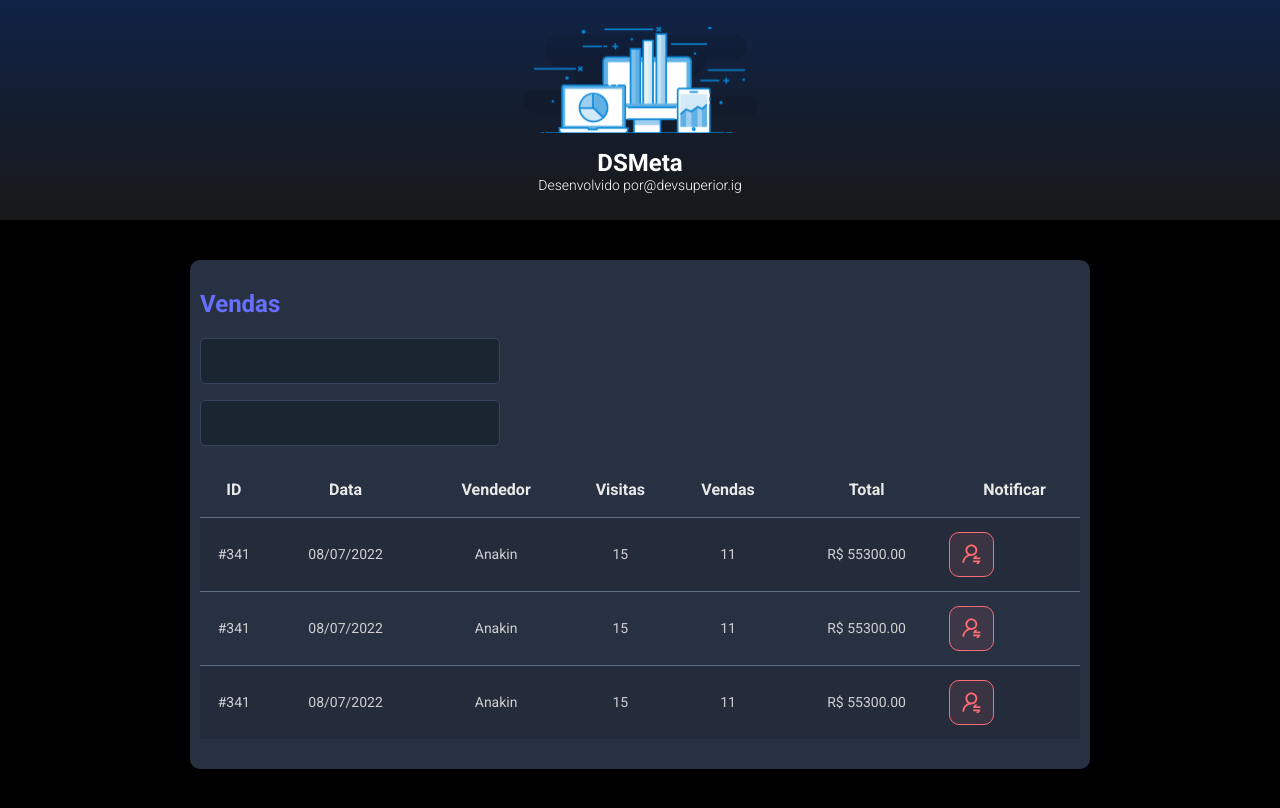
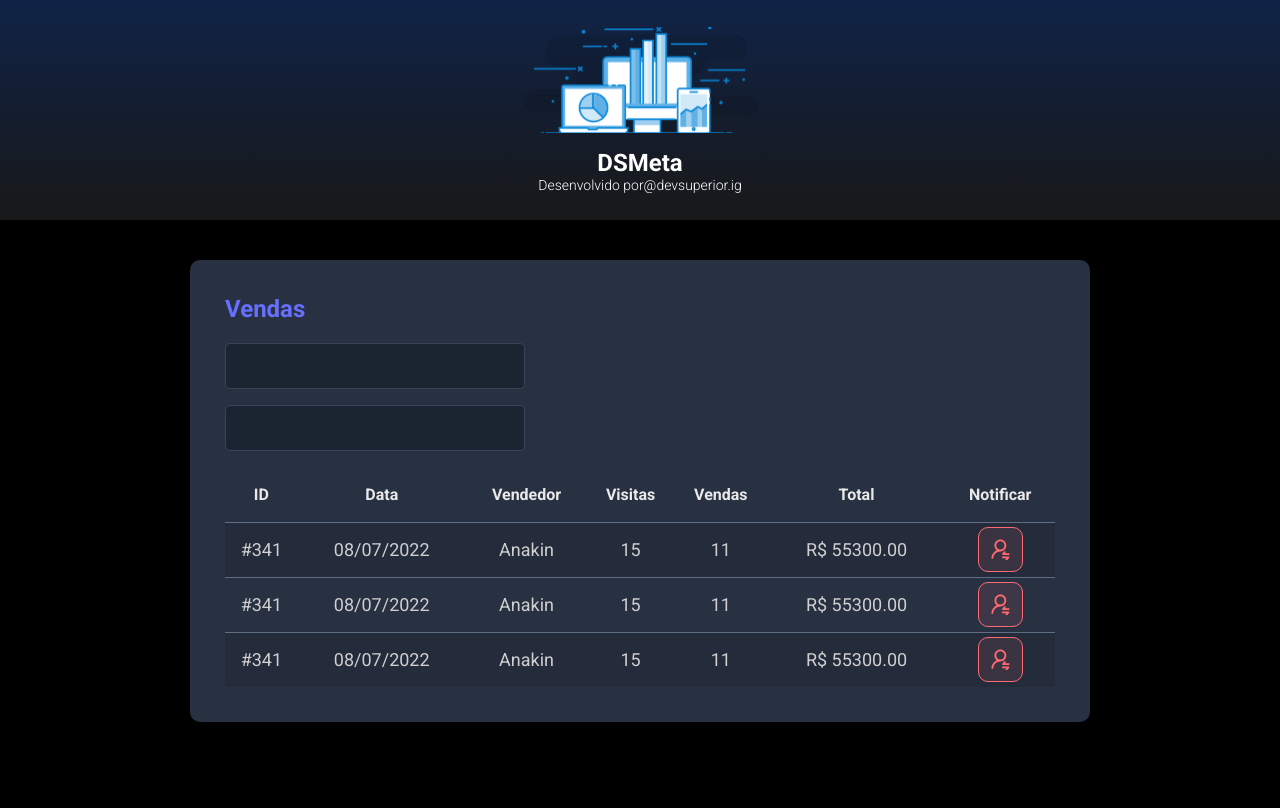
Before and after one commit to lucasgomesmatos/spring-react, a React (Vite) app in the folder frontend/: page / in a window 1280 px wide. Built offline with nearby package versions, Linux system fonts and the light colour scheme.

Commit message:
order components

```diff
--- a/frontend/src/components/SalesCard/SalesCard.module.css
+++ b/frontend/src/components/SalesCard/SalesCard.module.css
@@ -58,3 +58,40 @@
 .salesTable tbody tr:nth-child(odd) {
   background-color: #242c3b;
 }
+
+.redBtnContainer {
+  display: flex;
+  justify-content: center;
+}
+
+.show576 {
+  display: none;
+}
+
+.show992 {
+  display: none;
+}
+
+@media (min-width: 576px) {
+  .show576 {
+    display: table-cell;
+  }
+
+  .card {
+    padding: 35px;
+  }
+
+  .salesTable tbody tr {
+    height: 55px;
+  }
+
+  .salesTable tbody {
+    font-size: 18px;
+  }
+}
+
+@media (min-width: 992px) {
+  .show992 {
+    display: table-cell;
+  }
+}
--- a/frontend/src/components/SalesCard/index.tsx
+++ b/frontend/src/components/SalesCard/index.tsx
@@ -19,58 +19,52 @@ export const SalesCard = () => {
           <table className={styles.salesTable}>
             <thead>
               <tr>
-                <th className="show992">ID</th>
-                <th className="show576">Data</th>
+                <th className={styles.show992}>ID</th>
+                <th className={styles.show576}>Data</th>
                 <th>Vendedor</th>
-                <th className="show992">Visitas</th>
-                <th className="show992">Vendas</th>
+                <th className={styles.show992}>Visitas</th>
+                <th className={styles.show992}>Vendas</th>
                 <th>Total</th>
                 <th>Notificar</th>
               </tr>
             </thead>
             <tbody>
               <tr>
-                <td className="show992">#341</td>
-                <td className="show576">08/07/2022</td>
+                <td className={styles.show992}>#341</td>
+                <td className={styles.show576}>08/07/2022</td>
                 <td>Anakin</td>
-                <td className="show992">15</td>
-                <td className="show992">11</td>
+                <td className={styles.show992}>15</td>
+                <td className={styles.show992}>11</td>
                 <td>R$ 55300.00</td>
                 <td>
-                  <div className="dsmeta-red-btn-container">
-                    <div className="dsmeta-red-btn">
-                      <NotificationButton />
-                    </div>
+                  <div className={styles.redBtnContainer}>
+                    <NotificationButton />
                   </div>
                 </td>
               </tr>
               <tr>
-                <td className="show992">#341</td>
-                <td className="show576">08/07/2022</td>
+                <td className={styles.show992}>#341</td>
+                <td className={styles.show576}>08/07/2022</td>
                 <td>Anakin</td>
-                <td className="show992">15</td>
-                <td className="show992">11</td>
+                <td className={styles.show992}>15</td>
+                <td className={styles.show992}>11</td>
                 <td>R$ 55300.00</td>
                 <td>
-                  <div className="dsmeta-red-btn-container">
-                    <div className="dsmeta-red-btn">
-                      <NotificationButton />
-                    </div>
+                  <div className={styles.redBtnContainer}>
+                    <NotificationButton />
                   </div>
                 </td>
               </tr>
               <tr>
-                <td className="show992">#341</td>
-                <td className="show576">08/07/2022</td>
+                <td className={styles.show992}>#341</td>
+                <td className={styles.show576}>08/07/2022</td>
                 <td>Anakin</td>
-                <td className="show992">15</td>
-                <td className="show992">11</td>
+                <td className={styles.show992}>15</td>
+                <td className={styles.show992}>11</td>
                 <td>R$ 55300.00</td>
                 <td>
-                  <div className="dsmeta-red-btn-container">
-                    <div className="dsmeta-red-btn">
-                      <NotificationButton />
-                    </div>
+                  <div className={styles.redBtnContainer}>
+                    <NotificationButton />
                   </div>
                 </td>
               </tr>
```
